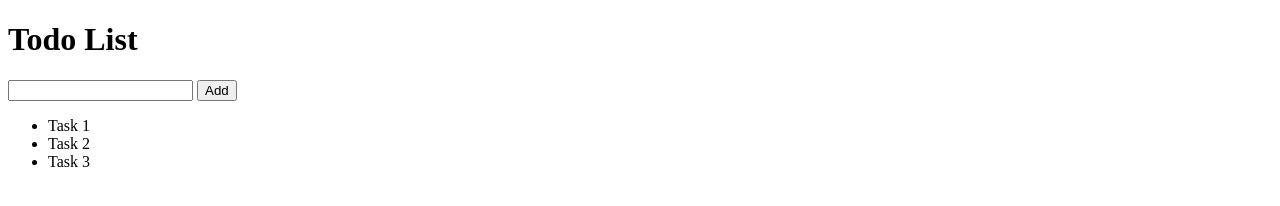
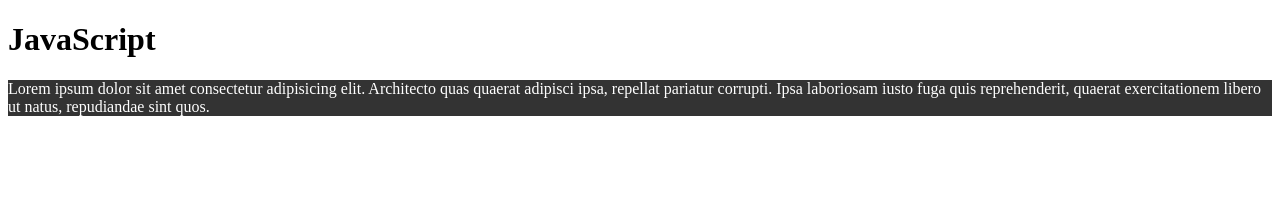
Before and after one commit to Harshit-7735/-Full-Stack, a plain HTML site: page Javascript/index.html in a window 1280 px wide. Drawn offline with Linux system fonts and the light colour scheme.

Commit message:
DOM  methods

```diff
--- a/Javascript/index.html
+++ b/Javascript/index.html
@@ -7,14 +7,7 @@
   <script defer src="./index.js"></script>
 </head>
 <body>
-  <h1 id="heading">Todo List</h1>
-  <input type="text" name="" id="">
-  <button>Add</button>
-  <ul>
-    <li class="list-item">Task 1</li>
-    <li class="list-item">Task 2</li>
-    <li class="list-item">Task 3</li>
-  </ul>
-  <!-- <script src="./index.js"></script> -->
+  <h1>JavaScript</h1>
+  <p>Lorem ipsum dolor sit amet consectetur adipisicing elit. Architecto quas quaerat adipisci ipsa, repellat pariatur corrupti. Ipsa laboriosam iusto fuga quis reprehenderit, quaerat exercitationem libero ut natus, repudiandae sint quos.</p>
 </body>
 </html>
--- a/Javascript/index.js
+++ b/Javascript/index.js
@@ -1,30 +1,10 @@
+const heading = document.querySelector('h1');
+const body = document.querySelector('body');
+const content = document.querySelector('p');
+// heading.innerHTML = `<span style="color: red;">Hello</span>World!`;
 
-const node=document.getElementById('heading');
-/*
-// node.innerHTML='Hello World';
-node.innerHTML=`<i>this is italic</i>`
-node.style.color='red';
-console.log(node);
-console.dir(node);
-console.log(node.innerHTML);
-*/
-
-const listItems=document.getElementsByClassName('list-item');
-// get elements by class name return an array of matching elements  if no element found it will return an empty array
-// get elements by id return a single element
-console.log(listItems);
-// console.log(node);
-
-// tag name is used to get elements by tag name
-// it will return an array of matching elements
-const tag=document.getElementsByTagName('li');
-// console.log(tag);
-
-// query selector is used to get elements by css selector
-// it will return the first matching element
-const element=document.querySelector('li:last-child');
-// console.log(element);
-
-
-const elements=document.querySelectorAll('li');
-console.log(elements);
+// To add styles to the elements
+content.style =`
+background-color: #333;
+color: white;
+`
```
